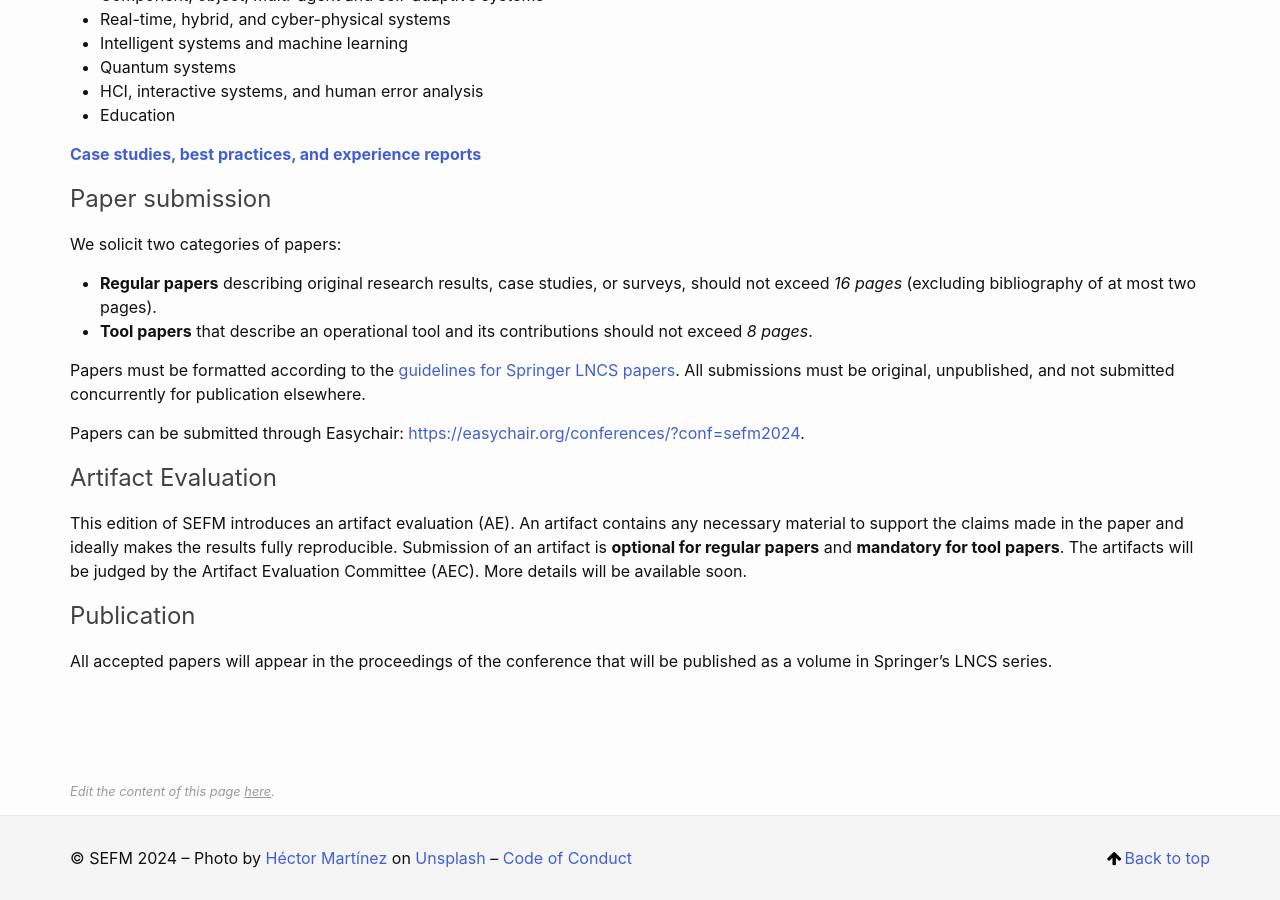
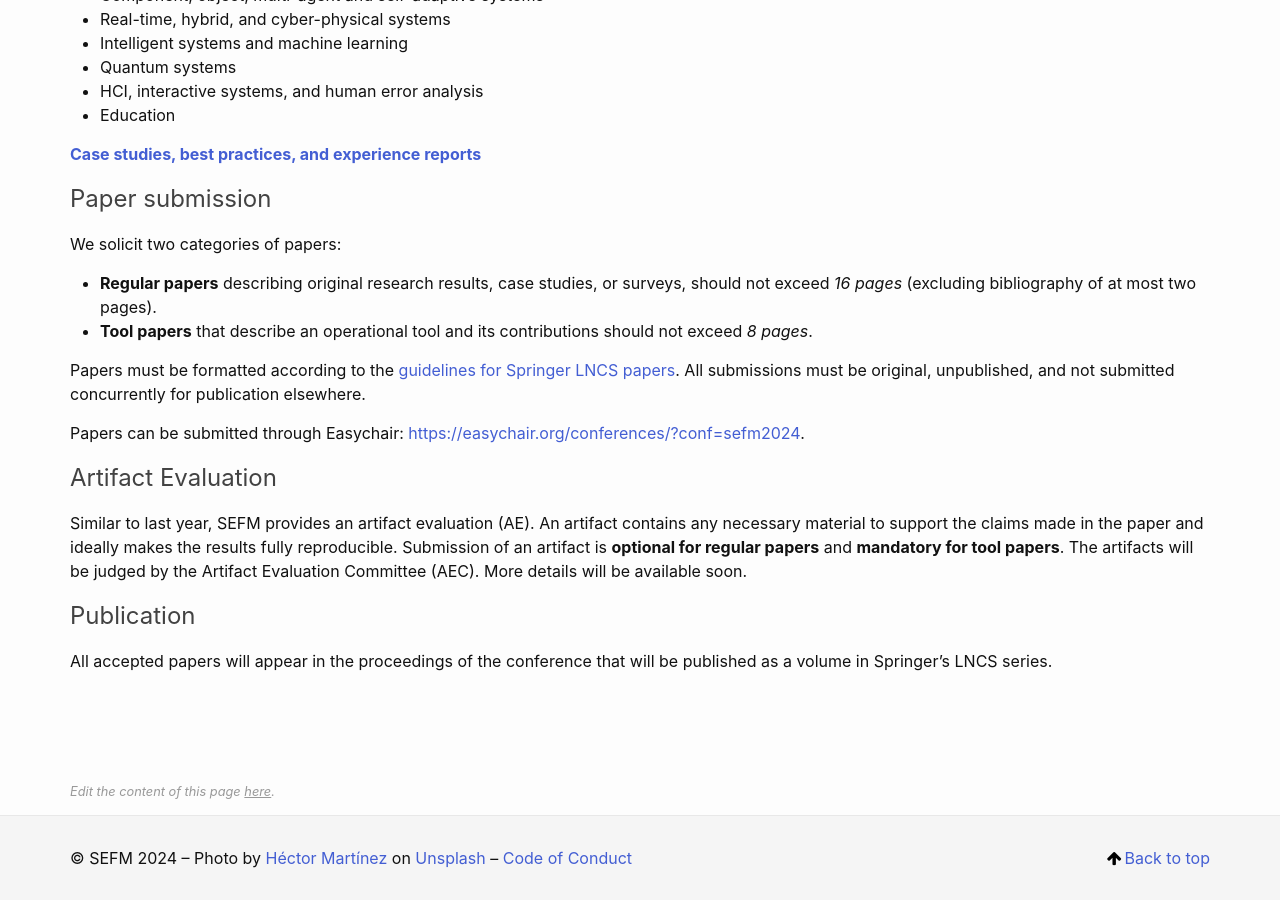
Before and after one commit to sefm-conference/2024, a Jekyll site: the page built from _pages/callforpapers.md, in a window 1280 px wide and 900 px high, scrolled down 1671 px. Built offline with Jekyll 4.4.1, drawn with Linux system fonts in a browser that asks for light colours.

Commit message:
Update callforpapers.md
small change to artifact evaluation text

```diff
--- a/_pages/callforpapers.md
+++ b/_pages/callforpapers.md
@@ -82,7 +82,7 @@ Papers can be submitted through Easychair: [https://easychair.org/conferences/?c
 
 ## Artifact Evaluation
 
-This edition of SEFM introduces an artifact evaluation (AE). An artifact contains any necessary material to support the claims made in the paper and ideally makes the results fully reproducible. Submission of an artifact is **optional for regular papers** and **mandatory for tool papers**. The artifacts will be judged by the Artifact Evaluation Committee (AEC).  More details will be available soon.
+Similar to last year, SEFM provides an artifact evaluation (AE). An artifact contains any necessary material to support the claims made in the paper and ideally makes the results fully reproducible. Submission of an artifact is **optional for regular papers** and **mandatory for tool papers**. The artifacts will be judged by the Artifact Evaluation Committee (AEC).  More details will be available soon.
 <!--
 More details can be found on the [artifact page]({{ site.baseurl }}{~~~~% link _pages/artifacts.md %}).
 -->
```
